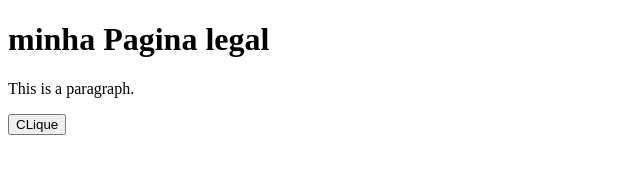
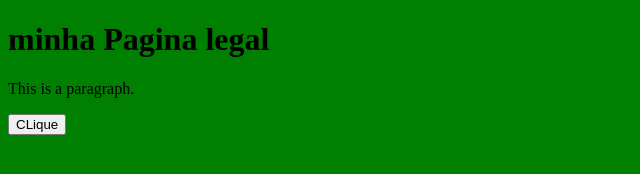
Before and after one commit to WillianDeCastro/TestePrimo, a plain HTML site: page index.html in a window 1280 px wide. Shown: the whole page, without its empty margins (0-640 px from the left). Drawn offline with Linux system fonts and the light colour scheme.

Commit message:
git commit -m"Alteração Fundo"

```diff
--- a/index.html
+++ b/index.html
@@ -2,7 +2,16 @@
 <html>
 <head>
 <title>Page Title</title>
+
+
+<style>
+body{
+ background: green;
+}
+</style>
+
 </head>
+
 <body>
 
 <h1> minha Pagina legal</h1>
```
